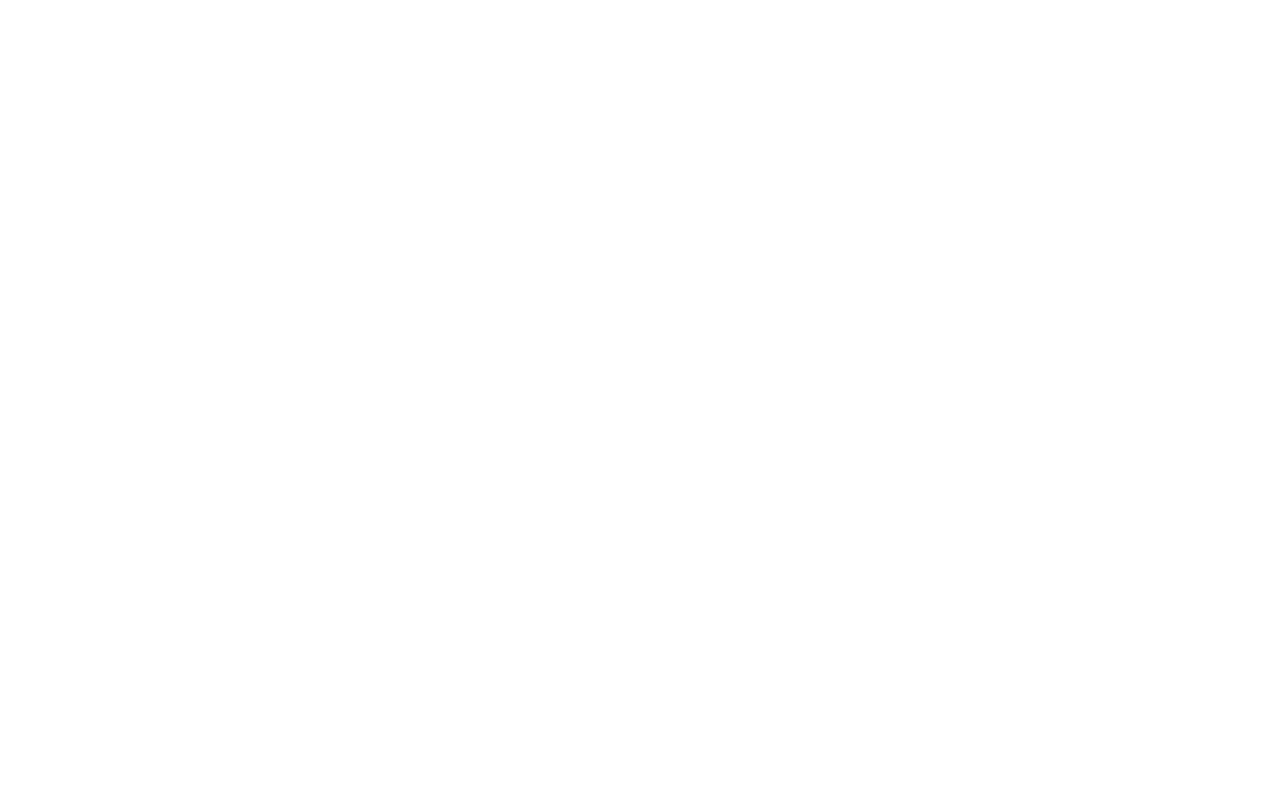
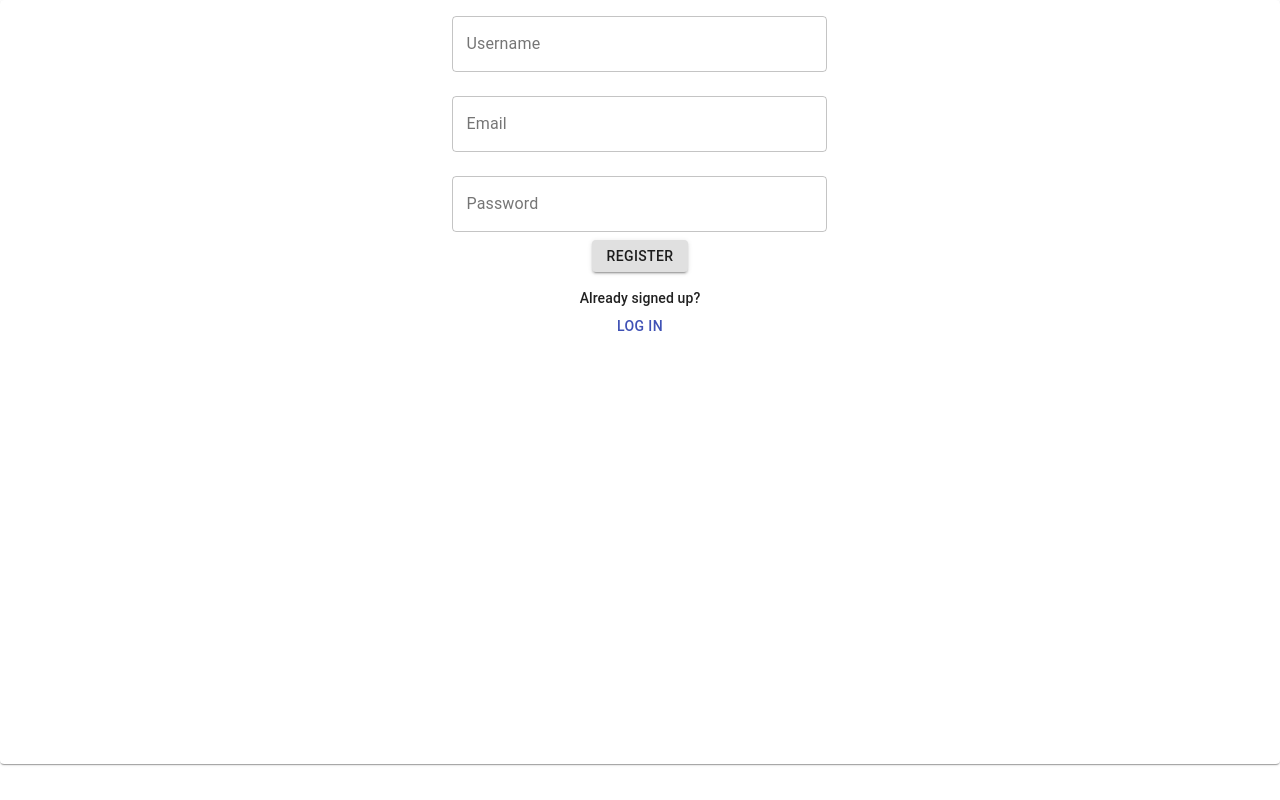
Before and after one commit to Build-Week-African-Marketplace-4/Front-End, a React (Create React App) app in the folder marketplace/: page / in a window 1280 px wide. Built offline with nearby package versions, Linux system fonts and the light colour scheme.

Commit message:
updated login and register forms

```diff
--- a/marketplace/src/App.css
+++ b/marketplace/src/App.css
@@ -1,23 +1,46 @@
 .App {
   text-align: center;
+   justify-content: center;
+}
+
+/* login  */
+
+.register{
+  width: 33%;
+  display: flex;
+  flex-direction: column;
+  justify-content: space-around;
+  align-items: center;
+  margin: auto;
+
 }
 
 .login{
   width: 100%;
   display: flex;
   flex-direction: column;
-  justify-content: space-around;
+  justify-content: space-evenly;
   align-items: center;
-  margin: auto 3rem;
-  height: 6rem;
+  margin: auto;
+  margin-top: 1rem;
+  margin-bottom: 100%;
 }
 
-.register{
-  width: 100%;
-  display: flex;
-  flex-direction: column;
-  justify-content: space-around;
-  align-items: center;
-  margin: auto 3rem;
-  height: 6rem;
+/* register  */
+
+.login-form{
+   width: 100%;
+   display: flex;
+   justify-content: center;
+   flex-direction: column;
+   margin: auto;
 }
+
+.form{
+  justify-content: space-between;
+}
+
+button{
+  width: 6rem;
+  height: 2rem;
+}
--- a/marketplace/src/App.js
+++ b/marketplace/src/App.js
@@ -1,8 +1,8 @@
-import React, { useState } from "react";
+import React from "react";
 import "./App.css";
 import Login from "./components/Login";
 import { BrowserRouter as Router, Route, Link, Switch } from "react-router-dom";
-
+import Register from "./components/Register"
 function App() {
 
   return (
@@ -10,6 +10,7 @@ function App() {
       <div className="App">
         <Switch>
           <Route path="/login" component={Login} />
+          <Route exact path="/" component={Register} />
         </Switch>
       </div>
     </Router>
--- a/marketplace/src/components/Login.js
+++ b/marketplace/src/components/Login.js
@@ -21,14 +21,8 @@ const Login = props => {
   const useStyles = makeStyles(theme => ({
     root: {
       display: "flex",
-      flexWrap: "wrap",
-      flexDirection: "column"
-    },
-    margin: {
-      margin: theme.spacing(1)
-    },
-    withoutLabel: {
-      marginTop: theme.spacing(3)
+      justifyContent: "center",
+      margin: "auto",
     },
     textField: {
       width: 200
@@ -37,7 +31,6 @@ const Login = props => {
 
   const classes = useStyles();
 
-  // On submit to POST user to api //
   const onSubmit = event => {
     event.preventDefault();
     console.log(values);
@@ -55,9 +48,9 @@ const Login = props => {
 
   return (
     <>
-      <Paper component="div" className={classes.root}>
-        <div className="paper-container">
-          <form onSubmit={onSubmit}>
+      <Paper>
+        <div className="login-form">
+          <form className="form" onSubmit={onSubmit}>
             <TextField
               name="username"
               label="Username"
@@ -77,7 +70,8 @@ const Login = props => {
               value={values.password}
               onChange={handleChange}
             />
-
+          </form>
+          <div>
             <Button
               type="submit"
               variant="contained"
@@ -86,11 +80,7 @@ const Login = props => {
             >
               Log In
             </Button>
-          </form>
-          <div className="register">
-            <Typography variant="subtitle2" component="p">
-              Not signed up?
-            </Typography>
+            <Typography variant="subtitle2">Not signed up?</Typography>
             <Link to="/">
               <Button color="primary" className={classes.button}>
                 Register
--- a/marketplace/src/components/Register.js
+++ b/marketplace/src/components/Register.js
@@ -0,0 +1,124 @@
+import React from "react";
+import { Link } from "react-router-dom";
+import { makeStyles } from "@material-ui/core/styles";
+import TextField from "@material-ui/core/TextField";
+import Typography from "@material-ui/core/Typography";
+import Button from "@material-ui/core/Button";
+import Paper from "@material-ui/core/Paper";
+import axios from "axios";
+// import { createMuiTheme } from "@material-ui/core/styles";
+
+const Register = props => {
+  const [values, setValues] = React.useState({
+    username: "",
+    email: "",
+    password: ""
+  });
+
+  const handleChange = event => {
+    setValues({ ...values, [event.target.name]: event.target.value });
+  };
+
+  const useStyles = makeStyles(theme => ({
+    root: {
+      display: "flex",
+      flexWrap: "wrap",
+      flexDirection: "column"
+    },
+    textField: {
+      width: 375
+    },
+  }));
+
+//   const theme = createMuiTheme({
+//     palette: {
+//       primary: {
+//         light: "#757ce8",
+//         main: "#3f50b5",
+//         dark: "#002884",
+//         contrastText: "#fff"
+//       },
+//       secondary: {
+//         light: "#ff7961",
+//         main: "#f44336",
+//         dark: "#ba000d",
+//         contrastText: "#000"
+//       }
+//     }
+//   });
+
+  const classes = useStyles();
+
+  const onSubmit = event => {
+    event.preventDefault();
+
+    axios
+      .post("https://africanmarket2.herokuapp.com/api/auth/register", values)
+      .then(response => {
+        console.log(response, props);
+        // localStorage.setItem("token");
+        props.history.push("/login");
+      })
+      .catch(error => console.log("Login Error", error.response));
+  };
+
+  return (
+    <>
+      <Paper>
+        <div className="register">
+          <form onSubmit={onSubmit}>
+            <TextField
+              name="username"
+              label="Username"
+              className={`${classes.textField} input`}
+              margin="normal"
+              variant="outlined"
+              value={values.username}
+              onChange={handleChange}
+            />
+
+            <TextField
+              name="email"
+              label="Email"
+              type="email"
+              className={`${classes.textField} input`}
+              margin="normal"
+              variant="outlined"
+              value={values.email}
+              onChange={handleChange}
+            />
+
+            <TextField
+              name="password"
+              label="Password"
+              className={`${classes.textField} input`}
+              type="password"
+              margin="normal"
+              variant="outlined"
+              value={values.password}
+              onChange={handleChange}
+            />
+
+            <Button
+              type="submit"
+              variant="contained"
+              className="button"
+            >
+              Register
+            </Button>
+          </form>
+
+          <div className="login">
+            <Typography variant="subtitle2">Already signed up?</Typography>
+            <Link to="/login">
+              <Button color="primary" onClick={() => console.log("clicked")}>
+                Log In
+              </Button>
+            </Link>
+          </div>
+        </div>
+      </Paper>
+    </>
+  );
+};
+export default Register;
```
